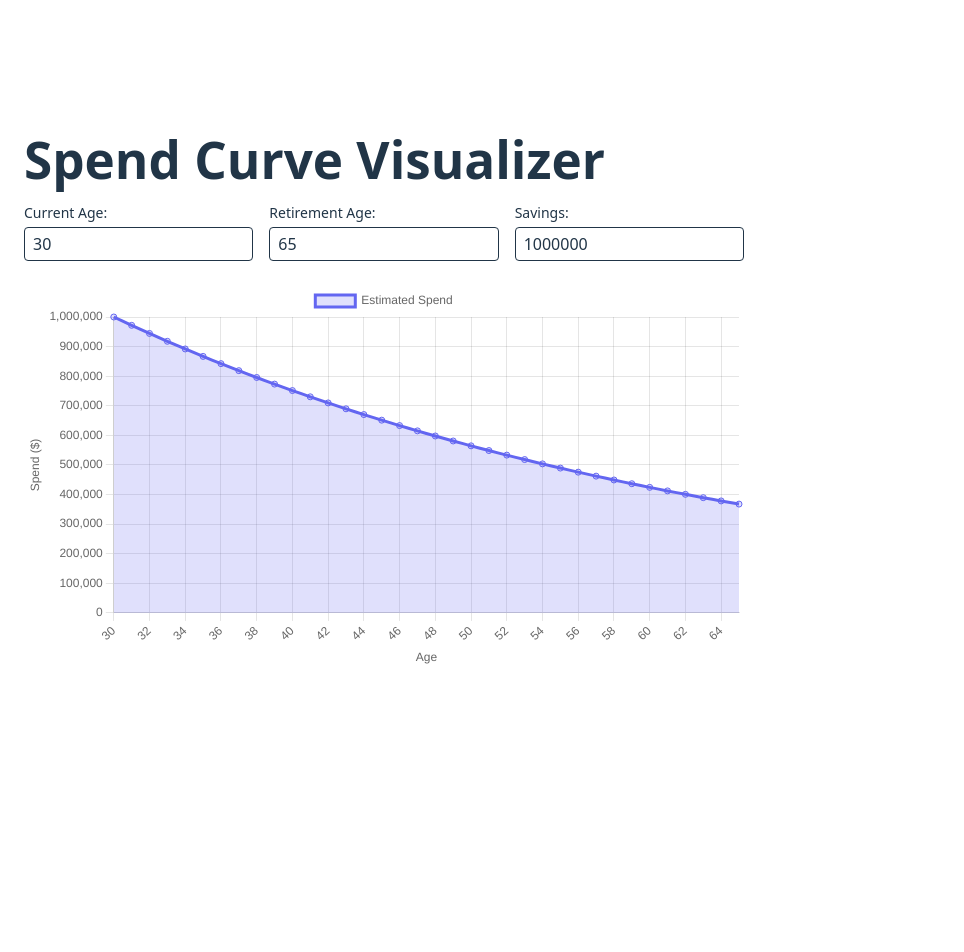
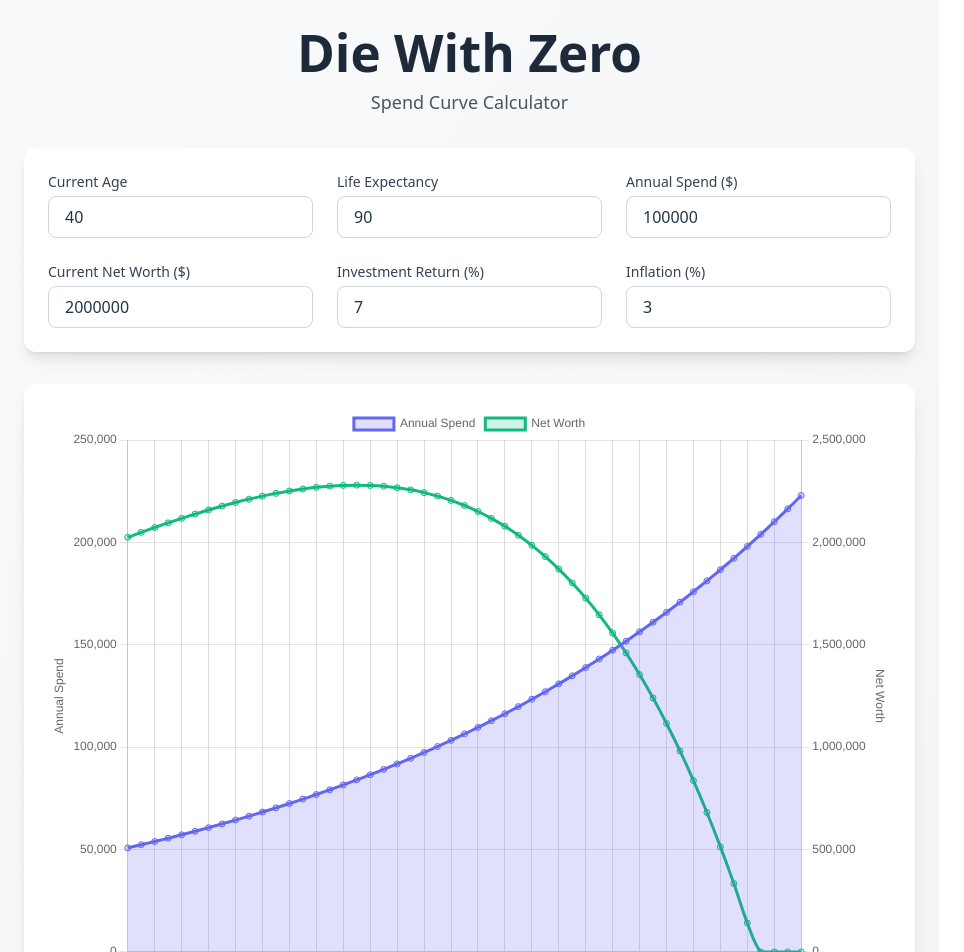
Before and after one commit to zhang35/die-with-zero, a React (Vite) app: page / in a window 1280 px wide. Shown: the top 952 px of the page, without its empty margins (0-964 px from the left). Before the commit the page ends 800 px from the top, so only its background shows below. Built offline with nearby package versions, Linux system fonts and the light colour scheme.

Commit message:
beautify

```diff
--- a/src/App.tsx
+++ b/src/App.tsx
@@ -9,6 +9,7 @@ import {
   Tooltip,
   Legend,
   Filler,
+  Plugin,
 } from "chart.js";
 import { Line } from "react-chartjs-2";
 
@@ -22,37 +23,112 @@ ChartJS.register(
   Filler
 );
 
+interface SpendCurvePoint {
+  age: number;
+  spend: number;
+  netWorth: number;
+}
+
 function calculateSpendCurve(
-  age: number,
-  retirementAge: number,
-  savings: number
-): { age: number; spend: number }[] {
-  const years = retirementAge - age;
-  const curve = [];
-  for (let i = 0; i <= years; i++) {
-    const spend = savings * Math.exp(-i / years);
-    curve.push({ age: age + i, spend: Math.round(spend) });
+  currentAge: number,
+  lifeExpectancy: number,
+  annualSpend: number,
+  netWorth: number,
+  investmentReturn: number,
+  inflation: number
+): SpendCurvePoint[] {
+  const curve: SpendCurvePoint[] = [];
+  const remainingYears = lifeExpectancy - currentAge;
+  const realReturn = (1 + investmentReturn) / (1 + inflation) - 1;
+
+  // Calculate the optimal annual spend that will deplete the net worth at life expectancy
+  const numerator = netWorth * (1 + realReturn);
+  const denominator = (1 - Math.pow((1 + inflation) / (1 + realReturn), remainingYears)) / (1 - (1 + inflation) / (1 + realReturn));
+  const optimalAnnualSpend = numerator / denominator;
+
+  // Use the minimum of the user's desired annual spend and the optimal spend
+  const adjustedAnnualSpend = Math.min(annualSpend, optimalAnnualSpend);
+
+  let currentNetWorth = netWorth;
+
+  for (let age = currentAge; age <= lifeExpectancy; age++) {
+    // Calculate spend for this year with inflation
+    const spend = adjustedAnnualSpend * Math.pow(1 + inflation, age - currentAge);
+
+    // Update net worth
+    currentNetWorth = (currentNetWorth - spend) * (1 + realReturn);
+
+    curve.push({
+      age,
+      spend: Math.round(spend),
+      netWorth: Math.max(0, Math.round(currentNetWorth)) // Ensure net worth never goes negative
+    });
   }
+
   return curve;
 }
 
+// Custom plugin for vertical line
+const verticalLinePlugin: Plugin = {
+  id: 'verticalLine',
+  afterDraw: (chart) => {
+    const tooltip = chart.tooltip;
+    if (tooltip?.getActiveElements().length) {
+      const ctx = chart.ctx;
+      const activeElement = tooltip.getActiveElements()[0];
+      const x = activeElement.element.x;
+      const topY = chart.scales.y.top;
+      const bottomY = chart.scales.y.bottom;
+
+      ctx.save();
+      ctx.beginPath();
+      ctx.moveTo(x, topY);
+      ctx.lineTo(x, bottomY);
+      ctx.lineWidth = 1;
+      ctx.strokeStyle = '#666';
+      ctx.setLineDash([5, 5]);
+      ctx.stroke();
+      ctx.restore();
+    }
+  }
+};
+
 export default function App() {
-  const [age, setAge] = useState<number>(30);
-  const [retirementAge, setRetirementAge] = useState<number>(65);
-  const [savings, setSavings] = useState<number>(1000000);
+  const [currentAge, setCurrentAge] = useState<number>(40);
+  const [lifeExpectancy, setLifeExpectancy] = useState<number>(90);
+  const [annualSpend, setAnnualSpend] = useState<number>(100000);
+  const [netWorth, setNetWorth] = useState<number>(2000000);
+  const [investmentReturn, setInvestmentReturn] = useState<number>(0.07);
+  const [inflation, setInflation] = useState<number>(0.03);
 
-  const dataPoints = calculateSpendCurve(age, retirementAge, savings);
+  const dataPoints = calculateSpendCurve(
+    currentAge,
+    lifeExpectancy,
+    annualSpend,
+    netWorth,
+    investmentReturn,
+    inflation
+  );
 
   const chartData = {
     labels: dataPoints.map((d) => d.age),
     datasets: [
       {
-        label: "Estimated Spend",
+        label: "Annual Spend",
         data: dataPoints.map((d) => d.spend),
         fill: true,
         borderColor: "#6366f1",
         backgroundColor: "rgba(99, 102, 241, 0.2)",
         tension: 0.3,
+        yAxisID: 'y',
+      },
+      {
+        label: "Net Worth",
+        data: dataPoints.map((d) => d.netWorth),
+        borderColor: "#10b981",
+        backgroundColor: "rgba(16, 185, 129, 0.2)",
+        tension: 0.3,
+        yAxisID: 'y1',
       },
     ],
   };
@@ -60,6 +136,10 @@ export default function App() {
   const options = {
     responsive: true,
     maintainAspectRatio: false,
+    interaction: {
+      mode: 'index' as const,
+      intersect: false,
+    },
     plugins: {
       legend: {
         position: "top" as const,
@@ -67,7 +147,35 @@ export default function App() {
       tooltip: {
         mode: "index" as const,
         intersect: false,
+        callbacks: {
+          label: function(context: { dataset: { label?: string }, parsed: { y: number | null } }) {
+            let label = context.dataset.label || '';
+            if (label) {
+              label += ': ';
+            }
+            if (context.parsed.y !== null) {
+              label += new Intl.NumberFormat('en-US', {
+                style: 'currency',
+                currency: 'USD'
+              }).format(context.parsed.y);
+            }
+            return label;
+          }
+        }
       },
+      crosshair: {
+        line: {
+          color: '#666',
+          width: 1,
+          dashPattern: [5, 5]
+        },
+        sync: {
+          enabled: true
+        },
+        zoom: {
+          enabled: false
+        }
+      }
     },
     scales: {
       x: {
@@ -75,53 +183,144 @@ export default function App() {
           display: true,
           text: "Age",
         },
+        grid: {
+          drawOnChartArea: true,
+          color: function(context: { tick?: { major?: boolean } }) {
+            if (context.tick && context.tick.major) {
+              return '#666';
+            }
+            return '#ddd';
+          }
+        }
       },
       y: {
+        type: 'linear' as const,
+        display: true,
+        position: 'left' as const,
         title: {
           display: true,
-          text: "Spend ($)",
+          text: "Annual Spend",
         },
         beginAtZero: true,
+      },
+      y1: {
+        type: 'linear' as const,
+        display: true,
+        position: 'right' as const,
+        title: {
+          display: true,
+          text: "Net Worth",
+        },
+        beginAtZero: true,
+        grid: {
+          drawOnChartArea: false,
+        },
       },
     },
   };
 
   return (
-    <div className="p-6 font-sans max-w-3xl mx-auto">
-      <h1 className="text-2xl font-bold mb-4">Spend Curve Visualizer</h1>
+    <div className="min-h-screen bg-gradient-to-br from-gray-50 to-gray-100 p-4 sm:p-6 font-sans">
+      <div className="w-full max-w-full">
+        <div className="text-center mb-6 sm:mb-8">
+          <h1 className="text-3xl sm:text-4xl font-bold text-gray-800 mb-1 sm:mb-2">Die With Zero</h1>
+          <p className="text-base sm:text-lg text-gray-600">Spend Curve Calculator</p>
+        </div>
 
-      <div className="grid grid-cols-1 md:grid-cols-3 gap-4 mb-6">
-        <div>
-          <label className="block text-sm font-medium mb-1">Current Age:</label>
+        <div className="bg-white rounded-xl shadow-lg p-4 sm:p-6 mb-6 sm:mb-8">
+          <div className="grid grid-cols-1 sm:grid-cols-2 lg:grid-cols-3 gap-4 sm:gap-6">
+            <div className="space-y-1">
+              <label className="block text-sm font-medium text-gray-700">Current Age</label>
               <input
                 type="number"
-            value={age}
-            onChange={(e) => setAge(+e.target.value)}
-            className="w-full border rounded px-2 py-1"
+                value={currentAge}
+                onChange={(e) => setCurrentAge(+e.target.value)}
+                className="w-full border border-gray-300 rounded-lg px-3 sm:px-4 py-2 text-sm sm:text-base focus:ring-2 focus:ring-indigo-500 focus:border-indigo-500"
+                min="0"
               />
             </div>
-        <div>
-          <label className="block text-sm font-medium mb-1">Retirement Age:</label>
+            <div className="space-y-1">
+              <label className="block text-sm font-medium text-gray-700">Life Expectancy</label>
               <input
                 type="number"
-            value={retirementAge}
-            onChange={(e) => setRetirementAge(+e.target.value)}
-            className="w-full border rounded px-2 py-1"
+                value={lifeExpectancy}
+                onChange={(e) => setLifeExpectancy(+e.target.value)}
+                className="w-full border border-gray-300 rounded-lg px-3 sm:px-4 py-2 text-sm sm:text-base focus:ring-2 focus:ring-indigo-500 focus:border-indigo-500"
+                min={currentAge}
               />
             </div>
-        <div>
-          <label className="block text-sm font-medium mb-1">Savings:</label>
+            <div className="space-y-1">
+              <label className="block text-sm font-medium text-gray-700">Annual Spend ($)</label>
               <input
                 type="number"
-            value={savings}
-            onChange={(e) => setSavings(+e.target.value)}
-            className="w-full border rounded px-2 py-1"
+                value={annualSpend}
+                onChange={(e) => setAnnualSpend(+e.target.value)}
+                className="w-full border border-gray-300 rounded-lg px-3 sm:px-4 py-2 text-sm sm:text-base focus:ring-2 focus:ring-indigo-500 focus:border-indigo-500"
+                min="0"
+              />
+            </div>
+            <div className="space-y-1">
+              <label className="block text-sm font-medium text-gray-700">Current Net Worth ($)</label>
+              <input
+                type="number"
+                value={netWorth}
+                onChange={(e) => setNetWorth(+e.target.value)}
+                className="w-full border border-gray-300 rounded-lg px-3 sm:px-4 py-2 text-sm sm:text-base focus:ring-2 focus:ring-indigo-500 focus:border-indigo-500"
+                min="0"
+              />
+            </div>
+            <div className="space-y-1">
+              <label className="block text-sm font-medium text-gray-700">Investment Return (%)</label>
+              <input
+                type="number"
+                value={Number((investmentReturn * 100).toFixed(2))}
+                onChange={(e) => setInvestmentReturn(+e.target.value / 100)}
+                className="w-full border border-gray-300 rounded-lg px-3 sm:px-4 py-2 text-sm sm:text-base focus:ring-2 focus:ring-indigo-500 focus:border-indigo-500"
+                min="0"
+                max="100"
+                step="0.01"
+                pattern="^\d+(\.\d{1,2})?$"
+              />
+            </div>
+            <div className="space-y-1">
+              <label className="block text-sm font-medium text-gray-700">Inflation (%)</label>
+              <input
+                type="number"
+                value={Number((inflation * 100).toFixed(2))}
+                onChange={(e) => setInflation(+e.target.value / 100)}
+                className="w-full border border-gray-300 rounded-lg px-3 sm:px-4 py-2 text-sm sm:text-base focus:ring-2 focus:ring-indigo-500 focus:border-indigo-500"
+                min="0"
+                max="100"
+                step="0.01"
+                pattern="^\d+(\.\d{1,2})?$"
+              />
+            </div>
+          </div>
+        </div>
+
+        <div className="bg-white rounded-xl shadow-lg p-4 sm:p-6">
+          <div className="h-[400px] sm:h-[500px] md:h-[600px] w-full">
+            <Line
+              data={chartData}
+              options={{
+                ...options,
+                responsive: true,
+                maintainAspectRatio: false,
+                layout: {
+                  padding: {
+                    left: 0,
+                    right: 0
+                  }
+                }
+              }}
+              plugins={[verticalLinePlugin]}
             />
           </div>
         </div>
 
-      <div className="h-64 md:h-96">
-        <Line data={chartData} options={options} />
+        <div className="mt-6 sm:mt-8 text-center text-xs sm:text-sm text-gray-500">
+          <p>Die With Zero - Optimize your life experiences by spending your money when it matters most</p>
+        </div>
       </div>
     </div>
   );
```
Lines whose indentation alone changed are shown as unchanged.
